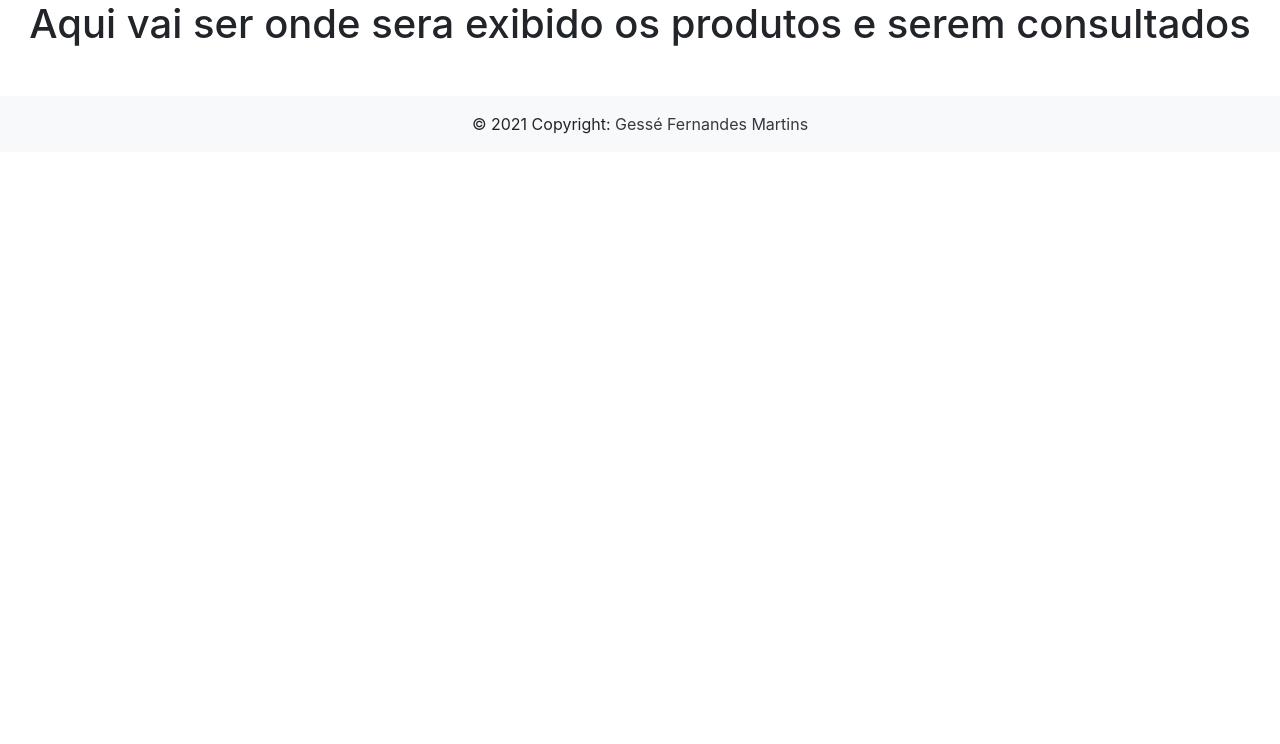
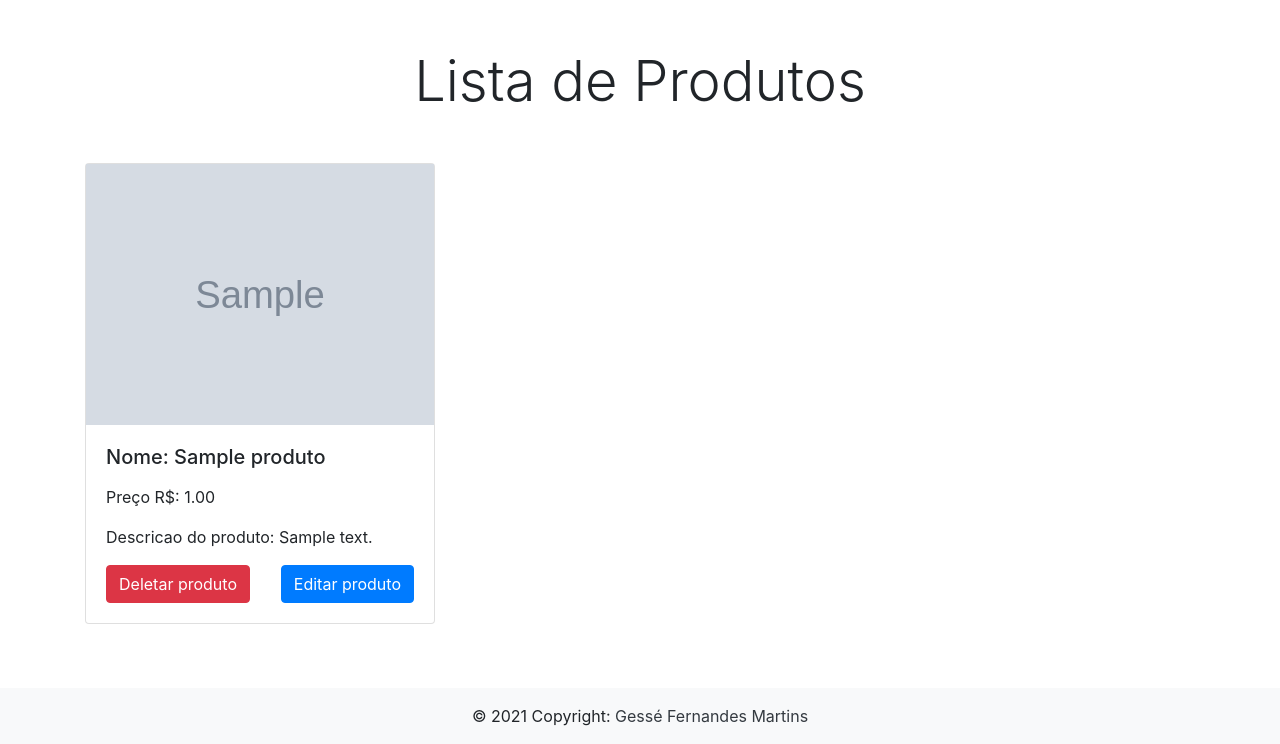
Before and after one commit to gesse-fernandes/ProjetoPratico, a PHP site: page /videoPratico/ in a window 1280 px wide. Shown: the part 56-800 px from the top of the page. Run offline with PHP 8.4, Linux system fonts and the light colour scheme; the visitor is signed in with stand-in values (Sample User, id 1); tables that the repository leaves empty hold one stand-in row (values such as "Sample post"); grey boxes marked "Sample" are stand-in pictures.

Commit message:
listagem do produto concluida agora falta o deletar e atualizar e consultar os dados

```diff
--- a/backend/Models/ProdutosModels.php
+++ b/backend/Models/ProdutosModels.php
@@ -15,4 +15,16 @@ class ProdutosModels
         $sql->bindValue(":preco",$preco);
         $sql->execute();
     }
+
+    public static function listarProdutos()
+    {
+        $pdo = \backend\Mysql::conectar();
+        $sql = $pdo->query("SELECT * FROM  produto");
+        if($sql-> rowCount() > 0)
+        {
+            return $sql->fetchAll();
+        }else{
+            return array();
+        }
+    }
 }
--- a/backend/Views/pages/home.php
+++ b/backend/Views/pages/home.php
@@ -1,12 +1,112 @@
 <?php
 include('includes/sidebar.php');
 ?>
+<main>
+    <div class="container">
+        <h1 class="display-4 text-center mt-5">Lista de Produtos</h1>
+        <div class="row mt-5">
+            <?php
+            $p  = $_POST['pesquisar'] ?? null;
+
+            if (isset($p)) {
+                $lista = $noticia->Pesquisar($p);
+                if ($lista) {
+                    $imagem = $lista['imagem']; ?>
+                    <div class="col-lg-4 mb-3">
+                        <div class="card">
+                            <img src="<?php echo INCLUDE_PATH ?>/uploads/<?php echo $imagem ?>" alt="">
+
+
+                            <div class="card-body">
+                                <h5 class="card-title"><strong><?php echo $lista['titulo']; ?></strong></h5>
+                                <p class="card-text">
+                                    <?php echo $lista['conteudo']; ?>
+                                </p>
+                                <div class="d-flex justify-content-between">
+                                    <a href="excluir.php?id=<?php echo $lista['id']; ?>" class="btn btn-danger">Deletar notícia</a>
+                                    <a href="editar.php?id=<?php echo $lista['id']; ?>" class="btn btn-primary">Editar notícia</a>
+                                </div>
+                            </div>
+                            <!--card-body-->
+                        </div>
+                        <!--card-->
+                    </div>
+                    <?php
+                } else {
+                    echo "não existe essa noticia!";
+                }
+            } else {
+                $lista = \backend\Models\ProdutosModels::listarProdutos();
+
+                if ($lista) {
+                    foreach ($lista as $item) :
+                        $id = $item['id'];
+                        $nome = $item['nomeProduto'];
+                        $descricao = $item['descricao'];
+                        $preco = $item['preco'];
+                        $imagem = $item['imagem'];
+                    ?>
+                        <div class="col-lg-4 mb-3">
+                            <div class="card">
+                                <img src="<?php echo INCLUDE_PATH ?>/uploads/<?php echo $imagem ?>" alt="">
+                                <div class="card-body">
+                                    <h5 class="card-title">
+                                        <p>Nome: <?php echo $nome; ?></p>
+                                    </h5>
+                                    <p class="card-text">
+                                        Preço R$: <?php echo $preco; ?>
+                                    </p>
+                                    <p class="card-text">
+                                        Descricao do produto: <?php echo $descricao ?>
+                                    </p>
+                                    <div class="d-flex justify-content-between">
+                                        <?php
+                                        if (isset($_SESSION['login'])) {
+                                        ?>
+                                            <a href="excluir.php?id=<?php echo $id; ?>" class="btn btn-danger">Deletar produto</a>
+                                            <a href="editar.php?id=<?php echo $id; ?>" class="btn btn-primary">Editar produto</a>
+                                        <?php
+                                        }
+                                        ?>
+
+                                    </div>
+                                </div>
+                                <!--card-body-->
+                            </div>
+                            <!--card-->
+                        </div>
+                        <!--col-lg-4-->
+                    <?php endforeach;
+                } else {
+                    ?>
+                    <div class="col-lg-4 mb-3">
+                        <div class="card">
 
 
 
-<center>
-    <h1>Aqui vai ser onde sera exibido os produtos e serem consultados</h1>
-</center>
+                            <div class="card-body">
+
+                                <p class="card-text text-right">
+                                    Nenhum conteudo a ser exibido cadastre uma noticia
+                                </p>
+
+                            </div>
+                            <!--card-body-->
+                        </div>
+                        <!--card-->
+                    </div>
+            <?php
+                }
+            } ?>
+
+
+
+
+        </div>
+        <!--row-->
+    </div>
+    <!--container-->
+</main>
 <?php
 include('includes/footer.php');
 ?>
```
Also changed, not shown: uploads/cursosHd1Tb.PNG (deleted), uploads/cursosHd298.PNG (deleted), uploads/numerico.png (deleted).
